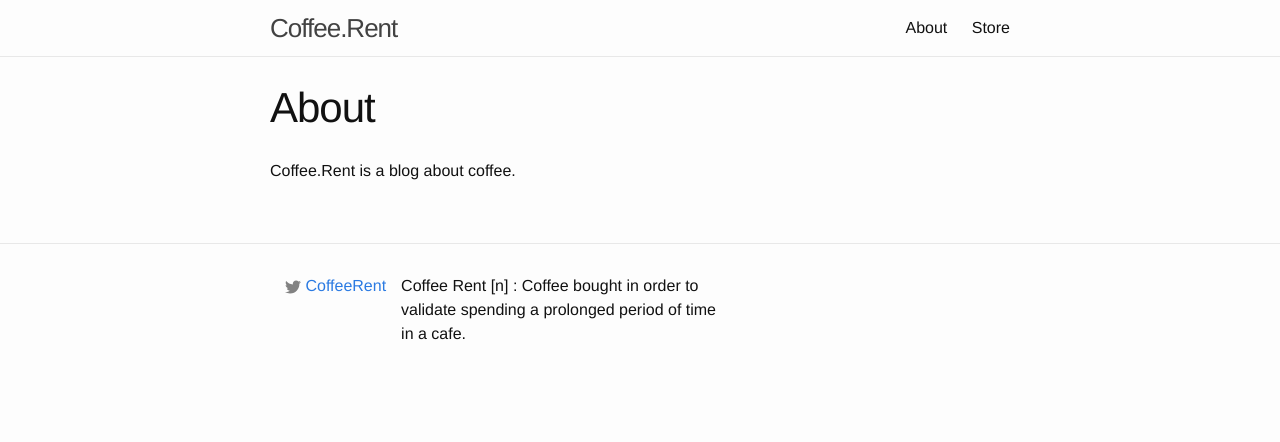
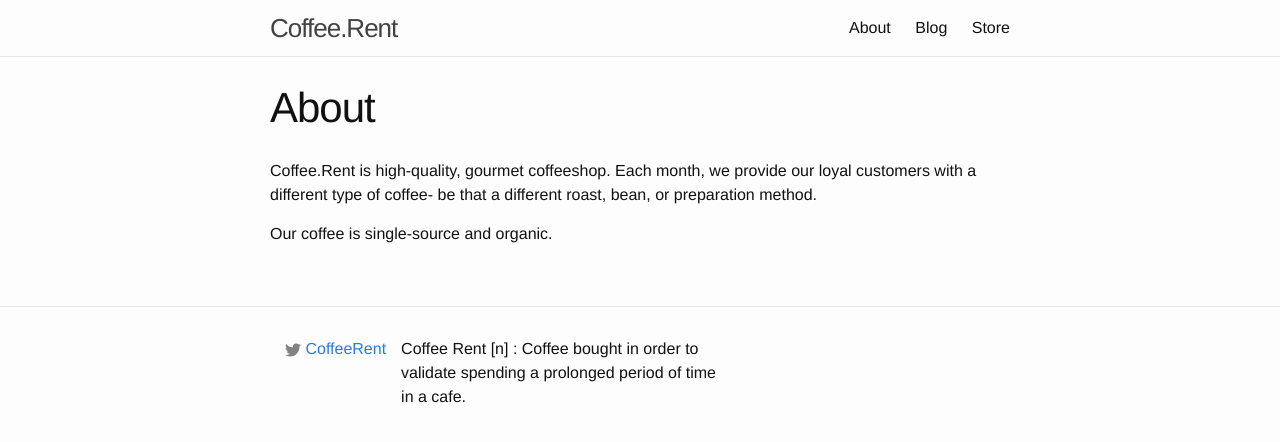
Before and after one commit to k4therin2/coffeerent, a Jekyll site: the page built from about.md, in a window 1280 px wide. Shown: the top 442 px of the page. Built offline with Jekyll 4.4.1, drawn with Linux system fonts in a browser that asks for light colours.

Commit message:
this is embarassing

```diff
--- a/about.md
+++ b/about.md
@@ -4,4 +4,6 @@
 permalink: /about/
 ---
 
-Coffee.Rent is a blog about coffee.
+Coffee.Rent is high-quality, gourmet coffeeshop. Each month, we provide our loyal customers with a different type of coffee- be that a different roast, bean, or preparation method.
+
+Our coffee is single-source and organic.
```
Also changed, not shown: blog.md (added, +21 -0 lines), index.html (+3 -12 lines), store.md (+1 -5 lines).
